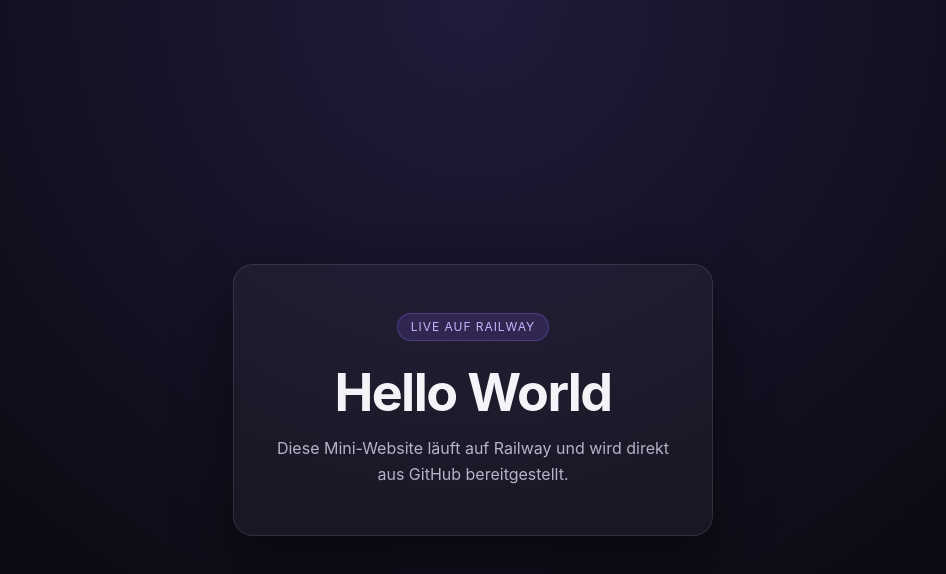
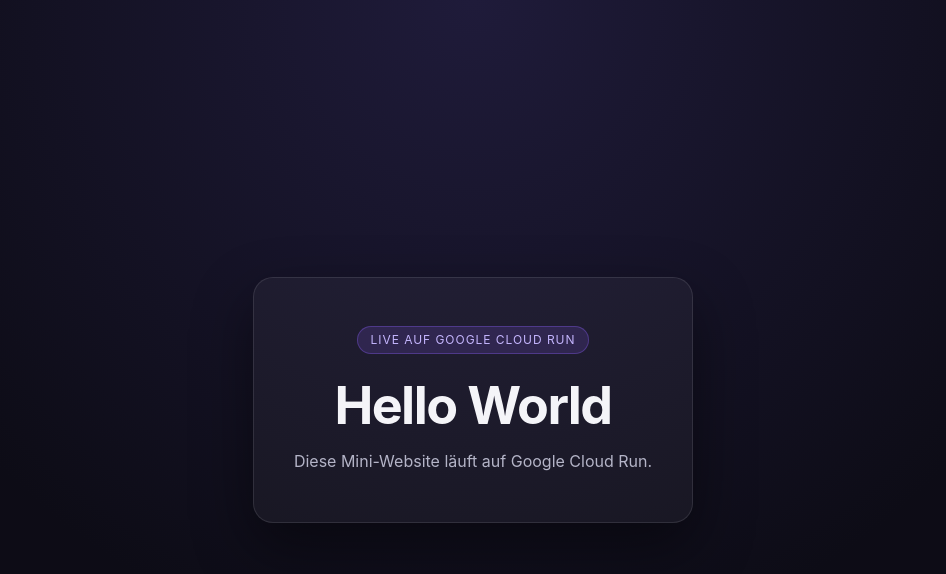
Before and after one commit to flubdubster/hello-world-railway, a website: page index.html in a window 1280 px wide. Shown: the whole page, without its empty margins (167-1113 px from the left). Drawn offline with Linux system fonts and the light colour scheme.

Commit message:
Update copy for Google Cloud Run

```diff
--- a/index.html
+++ b/index.html
@@ -58,9 +58,9 @@
 </head>
 <body>
   <main>
-    <span class="badge">Live auf Railway</span>
+    <span class="badge">Live auf Google Cloud Run</span>
     <h1>Hello World</h1>
-    <p>Diese Mini-Website läuft auf Railway und wird direkt aus GitHub bereitgestellt.</p>
+    <p>Diese Mini-Website läuft auf Google Cloud Run.</p>
   </main>
 </body>
 </html>
```
